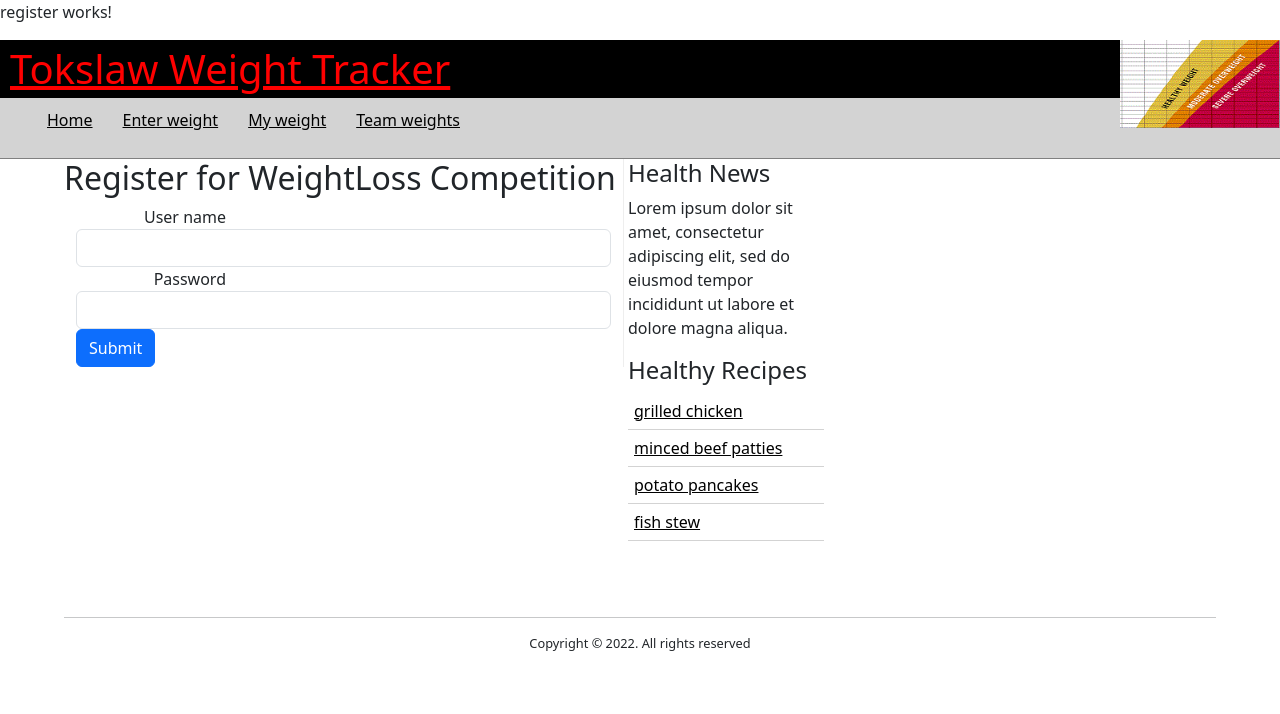
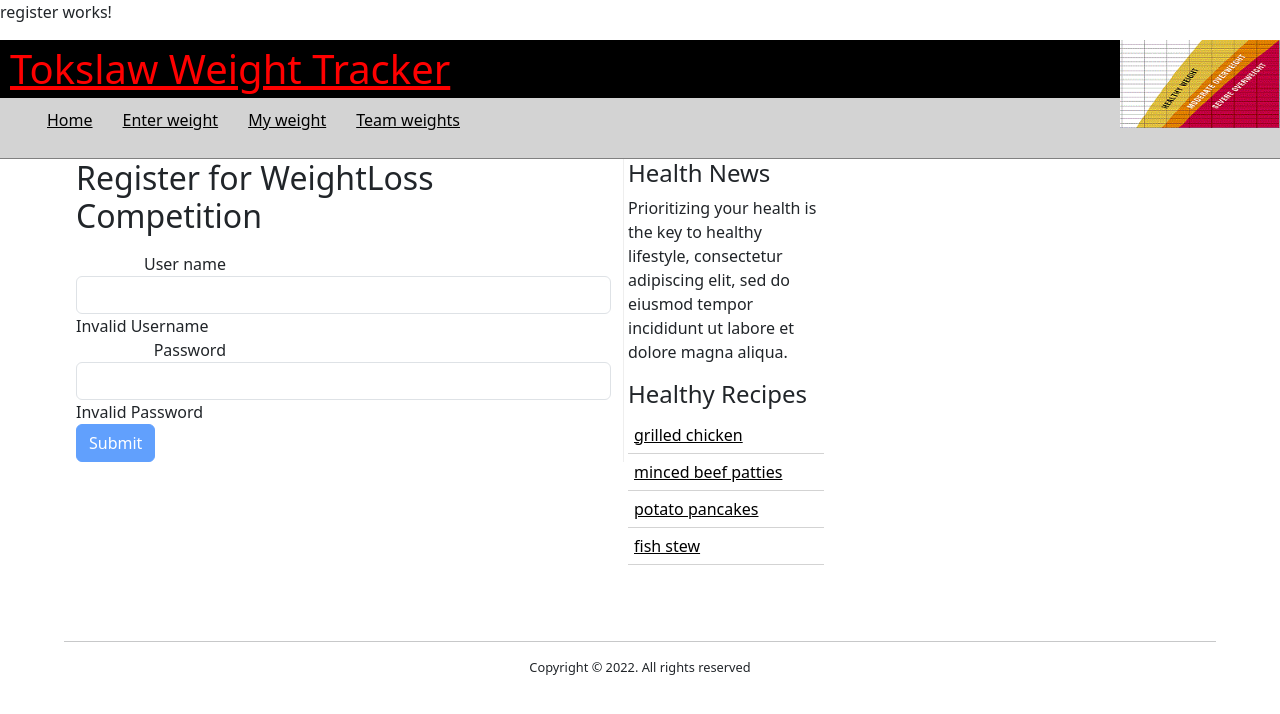
Before and after one commit to tokslaw7/WeightLoss-Angular, an Angular app: page /register in a window 1280 px wide. Shown: the top 714 px of the page. Built offline with nearby package versions, Linux system fonts and the light colour scheme.

Commit message:
register

```diff
--- a/src/app/app.module.ts
+++ b/src/app/app.module.ts
@@ -1,8 +1,8 @@
 import { NgModule } from '@angular/core';
 import { BrowserModule } from '@angular/platform-browser';
+import { ReactiveFormsModule} from "@angular/forms";
 import { RouterModule} from "@angular/router";
 import {AppRoutingModule} from "./app-routing.module";
-
 import { AppComponent } from './app.component';
 import { HomeComponent } from './home/home.component';
 import { RegisterComponent } from './register/register.component';
@@ -17,7 +17,8 @@ import { RegisterComponent } from './register/register.component';
   imports: [
     BrowserModule,
     RouterModule,
-    AppRoutingModule
+    AppRoutingModule,
+    ReactiveFormsModule
   ],
   providers: [],
   bootstrap: [AppComponent]
--- a/src/app/register/register.component.html
+++ b/src/app/register/register.component.html
@@ -14,20 +14,27 @@
 </nav>
 <div id="container">
   <main>
-      <h2>Register for WeightLoss Competition</h2>
-      <div class="container">
-      <form>
+    <div class="container">
+      <h2 class="pb-2">Register for WeightLoss Competition</h2>
+      <form [formGroup]="formRegister" (ngSubmit)= "onSubmit()">
         <div class="form-group">
           <label for="username">User name</label>
-          <input type="text" class="form-control" id="username" formControlName="username">
+          <input type="text"
+                 class="form-control"
+                 id="username"
+                 formControlName="username">
+          <span *ngIf="formRegister.controls['username'].errors"> Invalid Username </span>
         </div>
 
         <div class="form-group">
           <label for="password">Password</label>
-          <input type="password" class="form-control" id="password" formControlName="password">
+          <input type="password"
+                 class="form-control"
+                 id="password"
+                 formControlName="password">
+          <span *ngIf="formRegister.controls['password'].errors"> Invalid Password </span>
         </div>
-        <button type="submit" class="btn btn-primary">Submit</button>
-
+        <button type="submit" class="btn btn-primary" [disabled]="!formRegister.valid">Submit</button>
       </form>
     </div>
   </main>
@@ -35,7 +42,7 @@
     <section>
       <h4>Health News</h4>
       <p>
-        Lorem ipsum dolor sit amet, consectetur adipiscing elit, sed do eiusmod tempor incididunt ut labore   et dolore magna aliqua.
+        Prioritizing your health is the key to healthy lifestyle, consectetur adipiscing elit, sed do eiusmod tempor incididunt ut labore   et dolore magna aliqua.
       </p>
     </section>
     <section>
--- a/src/app/register/register.component.ts
+++ b/src/app/register/register.component.ts
@@ -1,4 +1,5 @@
 import { Component, OnInit } from '@angular/core';
+import { FormGroup, FormControl, Validators} from "@angular/forms";
 
 @Component({
   selector: 'app-register',
@@ -6,10 +7,22 @@ import { Component, OnInit } from '@angular/core';
   styleUrls: ['./register.component.css']
 })
 export class RegisterComponent  implements OnInit{
+  formRegister:FormGroup;
 
   constructor() {
+    this.formRegister = this.createFormGroup();
   }
   ngOnInit(): void {
   }
+  createFormGroup() {
+    return new FormGroup({
+      username: new FormControl('', [Validators.required, Validators.min(2)]),
+      password: new FormControl('', [Validators.required, Validators.min(2)])
+    });
+  }
+
+  onSubmit(): void {
+    console.log(this.formRegister.value);
+  }
 
 }
```
